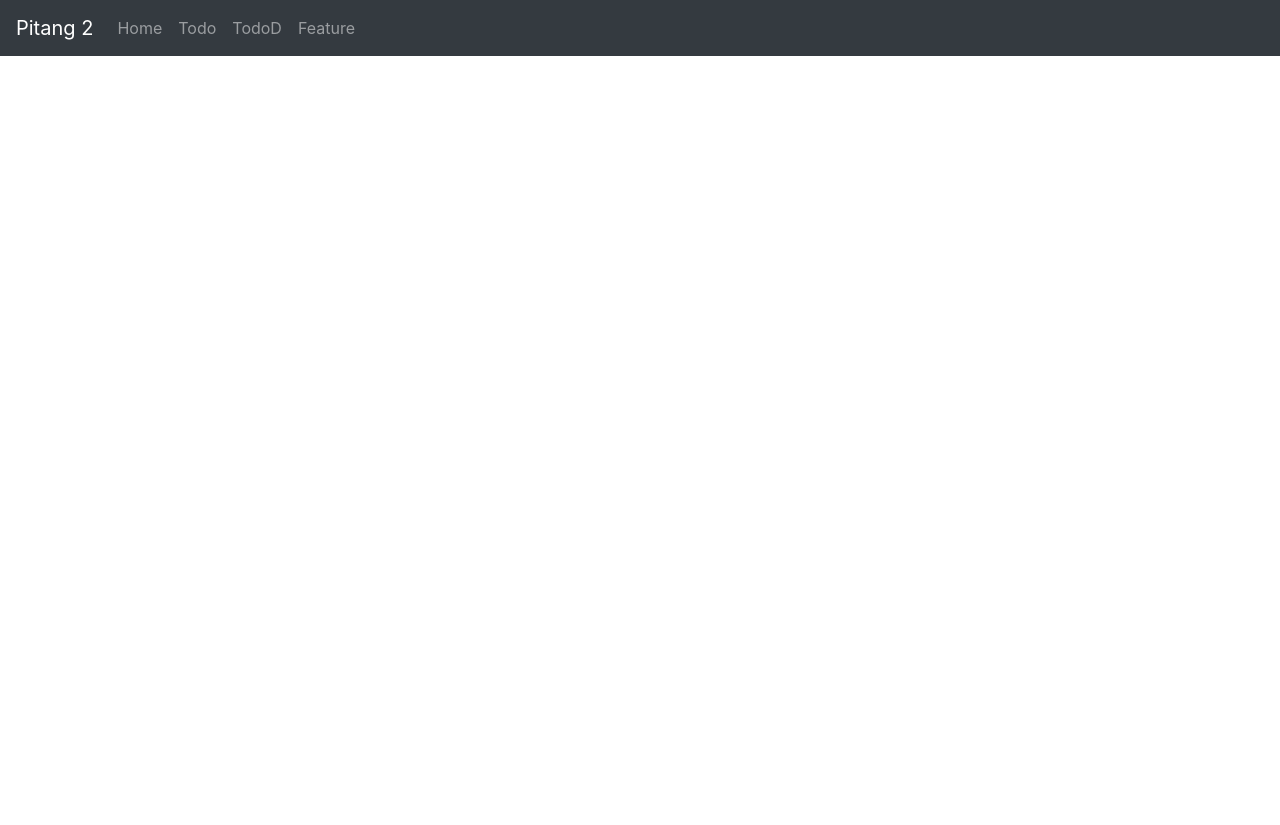
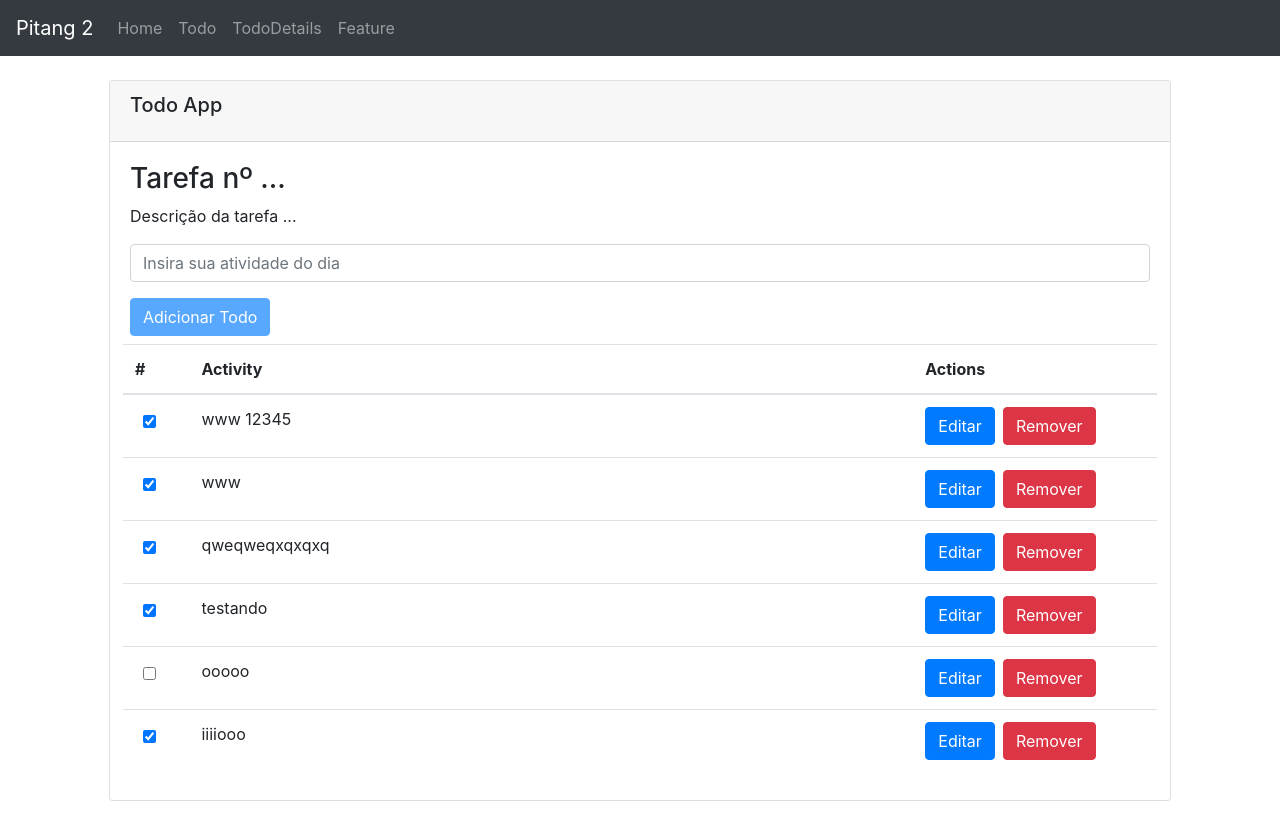
Before and after one commit to MirnaGama/pit-02-atividade-05, a React (Create React App) app in the folder frontend-cra/: page /todoDetails/1 in a window 1280 px wide. Before the commit the page ends 800 px from the top, so only its background shows below. Built offline with nearby package versions, Linux system fonts and the light colour scheme; no server answers; data requests are answered from the project's data file.

Commit message:
Mudança no index todoDetails

```diff
--- a/frontend-cra/src/pages/TodoDetails/index.jsx
+++ b/frontend-cra/src/pages/TodoDetails/index.jsx
@@ -7,27 +7,30 @@ import Card from '../../components/Card';
 import Todo from '../../components/Todo';
 
 export default function index() {
-  const todo = useState([]);
-
-  const findTodo = async (id) => {
+  const { id } = useParams();
+  const [todoDetail, setTodoDetail] = useState('');
+  const findTodo = async () => {
     // const response; // TO-DO: Usar a API para buscar o objeto pelo ID
-    const response = await axios.get(`/todo/${todo.id}`, {
-      ...todo,
-
-    });
-    // setTodo(response.data);
+    const response = await axios.get(`/todo/${id}`);
+    setTodoDetail(response.data);
   };
 
   useEffect(() => {
-    const oId = useParams;
-    findTodo(oId);
+    findTodo(id);
+    console.log(id);
     // TO-DO: Buscar o parâmetro do ID no componente através do Effect
   }, []);
   return (
     <Container>
       <Card title="Todo App" className="m-4">
-        <h3>Tarefa nº ...</h3>
-        <p>Descrição da tarefa ...</p>
+        <h3>
+          Tarefa nº ...
+          {todoDetail.id}
+        </h3>
+        <p>
+          Descrição da tarefa ...
+          {todoDetail.title}
+        </p>
         <Todo />
       </Card>
     </Container>
--- a/frontend-cra/src/routes.jsx
+++ b/frontend-cra/src/routes.jsx
@@ -7,7 +7,6 @@ import Feature from './pages/Features';
 import Todo from './pages/Todos';
 import TodoDetails from './pages/TodoDetails';
 
-const id = () => TodoDetails(id);
 const routes = [
   {
     path: '/',
@@ -21,10 +20,9 @@ const routes = [
   },
   // TO-DO: Configurar rota de TodoDetails para aceitar ID no parametro
   {
-    path: '/todoDeatails/:id',
+    path: '/todoDetails/:id',
     component: TodoDetails,
-    name: 'TodoD',
-    render: id,
+    name: 'TodoDetails',
 
   },
   {
```
